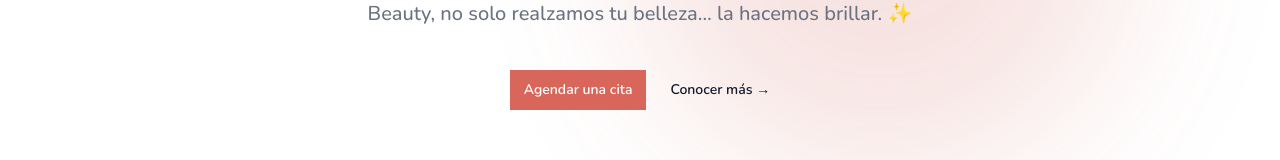
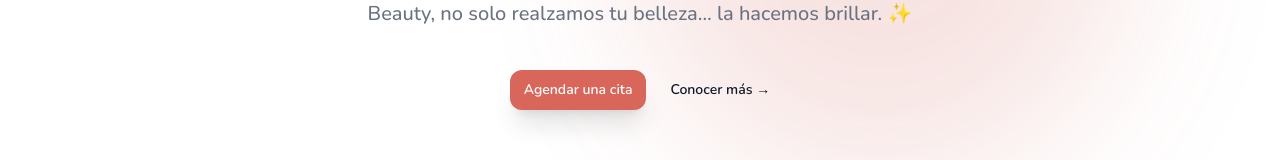
Before and after one commit to AdrianUrtiz/appointment-manager, a Next.js app: page / in a window 1280 px wide. Shown: the part 418-578 px from the top of the page. Built offline with nearby package versions, Linux system fonts and the light colour scheme.

Commit message:
Actualizar estilos de enlaces en la página principal: cambiar a bordes redondeados y agregar efectos de subrayado en hover

```diff
--- a/src/app/page.jsx
+++ b/src/app/page.jsx
@@ -36,10 +36,12 @@ export default function Main() {
             <div className='mt-10 flex items-center justify-center gap-x-6'>
               <a
                 href='#'
-                className='rounded-md bg-principal-500 px-3.5 py-2.5 text-sm font-semibold text-white shadow-xs hover:bg-principal-600 focus-visible:outline-2 focus-visible:outline-offset-2 focus-visible:outline-indigo-600'>
+                className='rounded-xl bg-principal-500 px-3.5 py-2.5 text-sm font-semibold text-white shadow-xl hover:underline focus-visible:outline-2 focus-visible:outline-offset-2 focus-visible:outline-indigo-600'>
                 {texts.main.reservation}
               </a>
-              <a href='#' className='text-sm/6 font-semibold text-gray-900'>
+              <a
+                href='#'
+                className='text-sm/6 font-semibold text-gray-900 hover:underline'>
                 {texts.main.knowMore} <span aria-hidden='true'>→</span>
               </a>
             </div>
```
